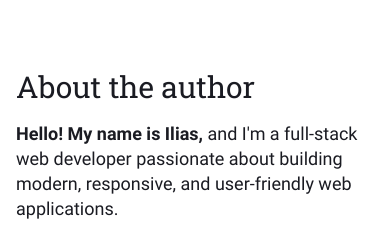
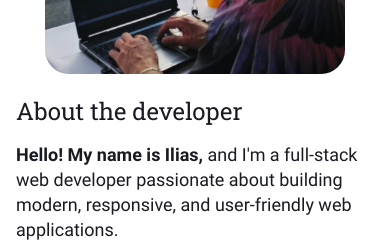
Before and after one commit to Iliascka/news_explorer_frontend, a React (Vite) app: page / in a window 390 px wide. Shown: the part 794-1036 px from the top of the page. Built offline with nearby package versions, Linux system fonts and the light colour scheme; no server answers; a web font is replaced by a local one.

Commit message:
style: refine about section layout

```diff
--- a/src/components/About/About.css
+++ b/src/components/About/About.css
@@ -23,7 +23,7 @@
   height: 100%;
 }
 
-.about__author {
+.about__developer {
   max-width: 600px;
   color: rgba(26, 27, 34, 1);
   margin: 56px 0 0 0;
@@ -35,6 +35,7 @@
 .about__title {
   font-family: "Roboto Slab";
   font-weight: 400;
+  font-size: 30px;
 }
 
 .about_paragraph {
@@ -71,26 +72,20 @@
     padding: 61px 40px;
   }
 
-  .about__placeholder-photo {
-    width: 40px;
-    height: 40px;
+  .about__developer {
+    margin: 0;
   }
 
   .about__title {
-    font-size: 30px;
+    font-size: 24px;
   }
 }
 
 @media screen and (max-width: 900px) {
-  .about__author {
+  .about__developer {
     max-width: 424px;
 
     margin: 0 0 56px 0;
-  }
-
-  .about__image {
-    width: 232px;
-    height: 232px;
   }
 
   .about__content {
@@ -99,19 +94,14 @@
 }
 
 /* Mobile */
-@media screen and (max-width: 540px) {
+@media screen and (max-width: 700px) {
   .about {
     padding: 32px 16px 128px;
   }
 
   .about__image {
-    width: 272px;
-    height: 272px;
-  }
-
-  .about__placeholder-photo {
-    width: 58px;
-    height: 58px;
+    width: 300px;
+    height: 300px;
   }
 
   .about__content {
@@ -121,7 +111,7 @@
     gap: 24px;
   }
 
-  .about__author {
+  .about__developer {
     gap: 16px;
   }
 }
--- a/src/components/About/About.jsx
+++ b/src/components/About/About.jsx
@@ -1,5 +1,4 @@
 import "./About.css";
-// import placeholderIcon from "../../assets/placeholder-icon.svg";
 import personalPic from "../../assets/personal-pic.jpg";
 function About() {
   return (
@@ -12,8 +11,8 @@ function About() {
             className="about__placeholder-photo"
           />
         </div>
-        <div className="about__author">
-          <h2 className="about__title">About the author</h2>
+        <div className="about__developer">
+          <h2 className="about__title">About the developer</h2>
           <div className="about__text">
             <p className="about_paragraph ">
               <span className="about_paragraph_bold">
```
